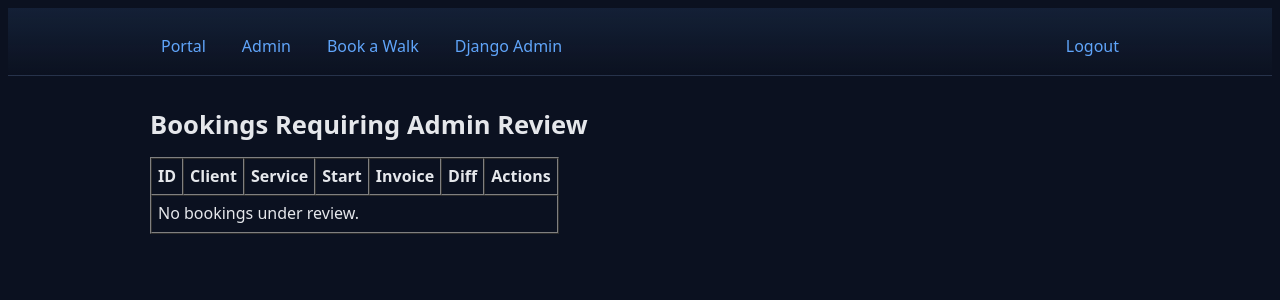
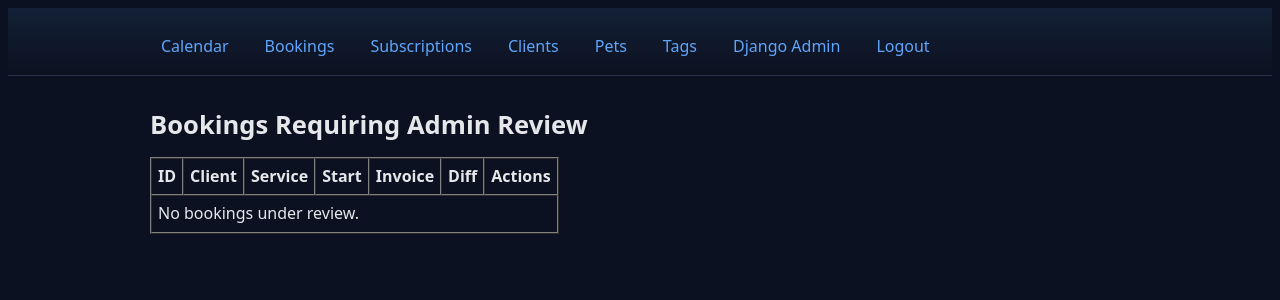
Before and after one commit to ManBearJordan/NewFarmDogWalkingApp, a Django app: page /admin-tools/review/ in a window 1280 px wide. Shown: the top 300 px of the page. Run offline with Django 4.2, Linux system fonts and the light colour scheme; the visitor is signed in with stand-in values (Sample User, id 1); data that the repository does not hold is empty; parts of the project's set-up code (start-up, migrations or seed data) failed here and were passed over.

Commit message:
Fix staff nav + calendar access + guard whitelist
- Update /templates/base.html to show staff navigation for staff users
- Staff see Calendar, Bookings, Subscriptions, Clients, Pets, Tags, Django Admin links
- Client "Portal" link is hidden from staff users (only shown to regular clients)
- Staff links use proper Django URL names (calendar_view, booking_list, etc.)
- Admin site_url already set to /bookings/ in core/admin.py
- Staff portal prefixes already whitelisted in service_duration middleware

Co-authored-by: ManBearJordan <8384916+ManBearJordan@users.noreply.github.com>

```diff
--- a/templates/base.html
+++ b/templates/base.html
@@ -13,18 +13,22 @@
       <nav class="top">
         <ul>
           {% if user.is_authenticated %}
-            <li><a href="{% url 'portal_home' %}" class="{% if request.resolver_match and request.resolver_match.url_name == 'portal_home' %}active{% endif %}">Portal</a></li>
             {% if user.is_staff %}
-              <li>
-                <!-- Go directly to the blue-bar staff portal -->
-                <a href="/bookings/">Admin</a>
-              </li>
+              {# === STAFF NAV (blue-bar portal) === #}
+              <li><a href="{% url 'calendar_view' %}">Calendar</a></li>
+              <li><a href="{% url 'booking_list' %}">Bookings</a></li>
+              <li><a href="{% url 'subscriptions_list' %}">Subscriptions</a></li>
+              <li><a href="{% url 'client_list' %}">Clients</a></li>
+              <li><a href="{% url 'pet_list' %}">Pets</a></li>
+              <li><a href="{% url 'tags_list' %}">Tags</a></li>
+              <li><a href="{% url 'admin:index' %}">Django Admin</a></li>
+              <li><a href="{% url 'logout' %}">Logout</a></li>
+            {% else %}
+              {# === CLIENT NAV === #}
+              <li><a href="{% url 'portal_home' %}" class="{% if request.resolver_match and request.resolver_match.url_name == 'portal_home' %}active{% endif %}">Portal</a></li>
+              <li><a href="{% url 'portal_book' %}" class="{% if request.resolver_match and request.resolver_match.url_name == 'portal_book' %}active{% endif %}">Book a Walk</a></li>
+              <li><a href="{% url 'logout' %}">Logout</a></li>
             {% endif %}
-            <li><a href="{% url 'portal_book' %}" class="{% if request.resolver_match and request.resolver_match.url_name == 'portal_book' %}active{% endif %}">Book a Walk</a></li>
-            {% if user.is_staff %}
-              <li><a href="{% url 'admin:index' %}">Django Admin</a></li>
-            {% endif %}
-            <li class="right"><a href="{% url 'logout' %}">Logout</a></li>
           {% else %}
             <li><a href="{% url 'login' %}">Login</a></li>
           {% endif %}
```
